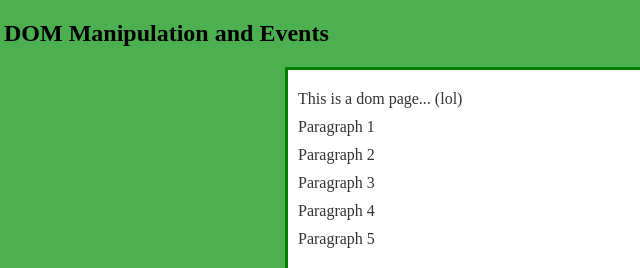
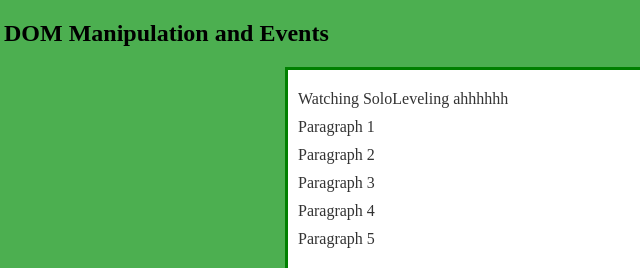
Before and after one commit to omomou/Portfolio1, a plain HTML site: page dom.html in a window 1280 px wide. Shown: the top 268 px of the page, 22-662 px from the left. Drawn offline with Linux system fonts and the light colour scheme.

Commit message:
Update dom.html

```diff
--- a/dom.html
+++ b/dom.html
@@ -9,7 +9,7 @@
     <h2>4: DOM Manipulation and Events </h2>
 
     <div id="container">
-        <p>This is a dom page... (lol)</p>
+        <p>Watching SoloLeveling ahhhhhh</p>
     </div>
 
         <button onclick="changeColors()">Change Colors</button>
```
